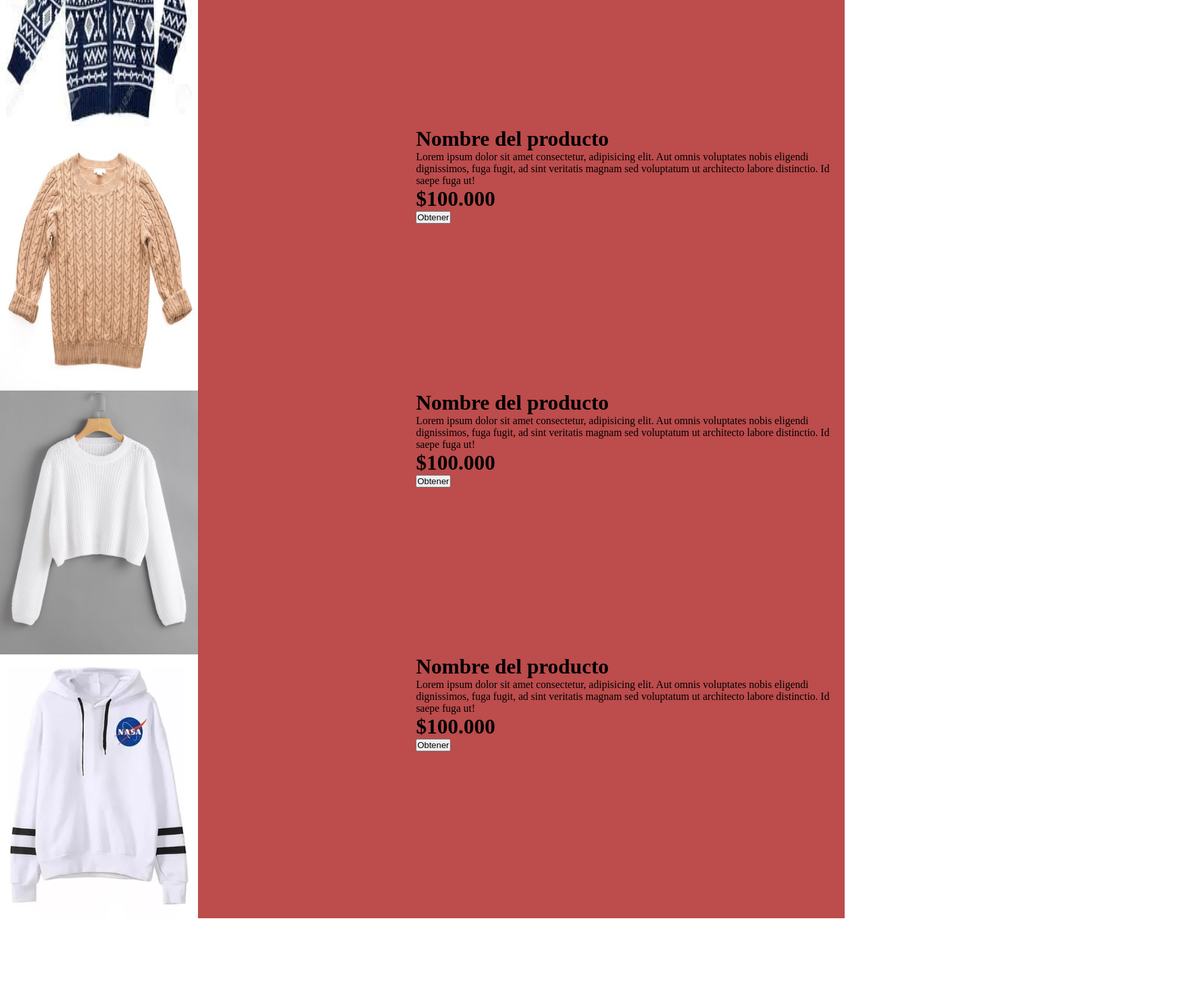
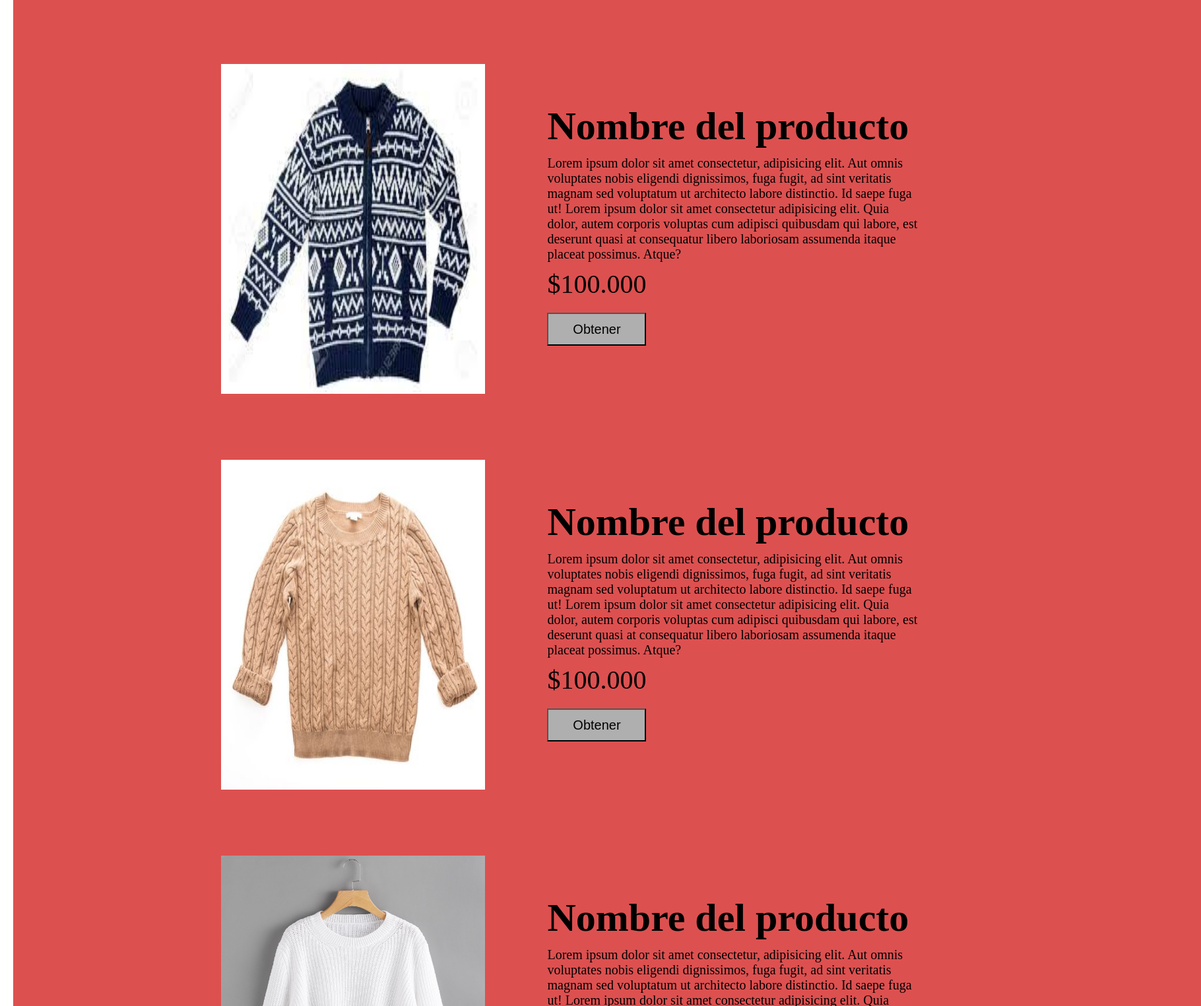
Before and after one commit to valerivera10/proyecto-HTML-Y-CSS, a plain HTML site: page index.html in a window 1280 px wide. Shown: the part 704-2229 px from the top of the page at 66% size, 1820 px wide, since content can reach past the window. Before the commit the page ends 2096 px from the top, so only its background shows below. Drawn offline with Linux system fonts and the light colour scheme.

Commit message:
feat: :construction: estructura de la pagina y css en las imagenes y el texto

```diff
--- a/css/style.css
+++ b/css/style.css
@@ -40,19 +40,53 @@ header nav ul li a {
 
 /* productos */
 .productos {
-    background-color: rgb(189, 76, 76);
+    /*background-color: rgb(189, 76, 76);*/
+    margin: 20px;
 }
 
 .producto {
     display: flex;
+    width: 1800px;
+    height: 600px;
+    background: rgb(221, 80, 80);
+    padding: 15px;
 }
+.cajaIzquierda {
+   width: 80%;
+   height: 50%;
+}
+.cajaIzquierda img {
+    display: flex;
+    width: 400px;
+    height: 500px;
+    position: relative;
+    top: 70px;
+    right: -300px;
+}
+
 .cajaDerecha {
-    width: 100%;
-    height: 80%;
+    width: 700px;
+    position: relative;
+    top: 120px;
+    right: 400px;
 }
-.cajaDerecha img {
-    display: flex;
-    width: 300px;
-    height: 400px;
-
+.titulo {
+    font-size: 30px;
+    margin: 10px;
 }
+.texto {
+    font-size: 20px;
+    margin: 10px;
+}
+.precio {
+    font-size: 40px;
+    margin: 10px;
+}
+button {
+    width: 150px;
+    height: 50px;
+    font-size: 20px;
+    margin: 10px;
+    background-color: rgb(175, 175, 175);
+    cursor: pointer;
+}
--- a/index.html
+++ b/index.html
@@ -25,10 +25,10 @@
     <main class="productos">
 
         <div class="producto">
-            <div class="cajaDerecha">
+            <div class="cajaIzquierda">
                 <img src="/storage/img/img1.webp" alt="">
             </div>
-            <div class="cajaIzquierda">
+            <div class="cajaDerecha">
                 <div class="titulo">
                     <h1>Nombre del producto</h1>
                 </div>
@@ -36,20 +36,24 @@
                     <p>Lorem ipsum dolor sit amet consectetur, adipisicing elit.
                         Aut omnis voluptates nobis eligendi dignissimos, fuga
                         fugit, ad sint veritatis magnam sed voluptatum ut
-                        architecto labore distinctio. Id saepe fuga ut!</p>
+                        architecto labore distinctio. Id saepe fuga ut!
+                        Lorem ipsum dolor sit amet consectetur adipisicing elit.
+                         Quia dolor, autem corporis voluptas cum adipisci
+                         quibusdam qui labore, est deserunt quasi at consequatur
+                         libero laboriosam assumenda itaque placeat possimus. Atque?</p>
                 </div>
                 <div class="precio">
-                    <h1>$100.000</h1>
+                    <p>$100.000</p>
                 </div>
                 <button>Obtener</button>
             </div>
         </div>
 
         <div class="producto">
-            <div class="cajaDerecha">
+            <div class="cajaIzquierda">
                 <img src="/storage/img/img2.jpeg" alt="">
             </div>
-            <div class="cajaIzquierda">
+            <div class="cajaDerecha">
                 <div class="titulo">
                     <h1>Nombre del producto</h1>
                 </div>
@@ -57,20 +61,24 @@
                     <p>Lorem ipsum dolor sit amet consectetur, adipisicing elit.
                         Aut omnis voluptates nobis eligendi dignissimos, fuga
                         fugit, ad sint veritatis magnam sed voluptatum ut
-                        architecto labore distinctio. Id saepe fuga ut!</p>
+                        architecto labore distinctio. Id saepe fuga ut!
+                        Lorem ipsum dolor sit amet consectetur adipisicing elit.
+                         Quia dolor, autem corporis voluptas cum adipisci
+                         quibusdam qui labore, est deserunt quasi at consequatur
+                         libero laboriosam assumenda itaque placeat possimus. Atque?</p>
                 </div>
                 <div class="precio">
-                    <h1>$100.000</h1>
+                    <p>$100.000</p>
                 </div>
                 <button>Obtener</button>
             </div>
         </div>
 
         <div class="producto">
-            <div class="cajaDerecha">
+            <div class="cajaIzquierda">
                 <img src="/storage/img/img3.jpg" alt="">
             </div>
-            <div class="cajaIzquierda">
+            <div class="cajaDerecha">
                 <div class="titulo">
                     <h1>Nombre del producto</h1>
                 </div>
@@ -78,20 +86,24 @@
                     <p>Lorem ipsum dolor sit amet consectetur, adipisicing elit.
                         Aut omnis voluptates nobis eligendi dignissimos, fuga
                         fugit, ad sint veritatis magnam sed voluptatum ut
-                        architecto labore distinctio. Id saepe fuga ut!</p>
+                        architecto labore distinctio. Id saepe fuga ut!
+                        Lorem ipsum dolor sit amet consectetur adipisicing elit.
+                         Quia dolor, autem corporis voluptas cum adipisci
+                         quibusdam qui labore, est deserunt quasi at consequatur
+                         libero laboriosam assumenda itaque placeat possimus. Atque?</p>
                 </div>
                 <div class="precio">
-                    <h1>$100.000</h1>
+                    <p>$100.000</p>
                 </div>
                 <button>Obtener</button>
             </div>
         </div>
 
         <div class="producto">
-            <div class="cajaDerecha">
+            <div class="cajaIzquierda">
                 <img src="/storage/img/img4.jpg" alt="">
             </div>
-            <div class="cajaIzquierda">
+            <div class="cajaDerecha">
                 <div class="titulo">
                     <h1>Nombre del producto</h1>
                 </div>
@@ -99,20 +111,24 @@
                     <p>Lorem ipsum dolor sit amet consectetur, adipisicing elit.
                         Aut omnis voluptates nobis eligendi dignissimos, fuga
                         fugit, ad sint veritatis magnam sed voluptatum ut
-                        architecto labore distinctio. Id saepe fuga ut!</p>
+                        architecto labore distinctio. Id saepe fuga ut!
+                        Lorem ipsum dolor sit amet consectetur adipisicing elit.
+                         Quia dolor, autem corporis voluptas cum adipisci
+                         quibusdam qui labore, est deserunt quasi at consequatur
+                         libero laboriosam assumenda itaque placeat possimus. Atque?</p>
                 </div>
                 <div class="precio">
-                    <h1>$100.000</h1>
+                    <p>$100.000</p>
                 </div>
                 <button>Obtener</button>
             </div>
         </div>
 
         <div class="producto">
-            <div class="cajaDerecha">
+            <div class="cajaIzquierda">
                 <img src="/storage/img/img5.webp" alt="">
             </div>
-            <div class="cajaIzquierda">
+            <div class="cajaDerecha">
                 <div class="titulo">
                     <h1>Nombre del producto</h1>
                 </div>
@@ -120,10 +136,90 @@
                     <p>Lorem ipsum dolor sit amet consectetur, adipisicing elit.
                         Aut omnis voluptates nobis eligendi dignissimos, fuga
                         fugit, ad sint veritatis magnam sed voluptatum ut
-                        architecto labore distinctio. Id saepe fuga ut!</p>
+                        architecto labore distinctio. Id saepe fuga ut!
+                        Lorem ipsum dolor sit amet consectetur adipisicing elit.
+                         Quia dolor, autem corporis voluptas cum adipisci
+                         quibusdam qui labore, est deserunt quasi at consequatur
+                         libero laboriosam assumenda itaque placeat possimus. Atque?</p>
                 </div>
                 <div class="precio">
-                    <h1>$100.000</h1>
+                    <p>$100.000</p>
+                </div>
+                <button>Obtener</button>
+            </div>
+        </div>
+
+        <div class="producto">
+            <div class="cajaIzquierda">
+                <img src="/storage/img/img6.png" alt="">
+            </div>
+            <div class="cajaDerecha">
+                <div class="titulo">
+                    <h1>Nombre del producto</h1>
+                </div>
+                <div class="texto">
+                    <p>Lorem ipsum dolor sit amet consectetur, adipisicing elit.
+                        Aut omnis voluptates nobis eligendi dignissimos, fuga
+                        fugit, ad sint veritatis magnam sed voluptatum ut
+                        architecto labore distinctio. Id saepe fuga ut!
+                        Lorem ipsum dolor sit amet consectetur adipisicing elit.
+                         Quia dolor, autem corporis voluptas cum adipisci
+                         quibusdam qui labore, est deserunt quasi at consequatur
+                         libero laboriosam assumenda itaque placeat possimus. Atque?</p>
+                </div>
+                <div class="precio">
+                    <p>$100.000</p>
+                </div>
+                <button>Obtener</button>
+            </div>
+        </div>
+
+        <div class="producto">
+            <div class="cajaIzquierda">
+                <img src="/storage/img/img7.webp" alt="">
+            </div>
+            <div class="cajaDerecha">
+                <div class="titulo">
+                    <h1>Nombre del producto</h1>
+                </div>
+                <div class="texto">
+                    <p>Lorem ipsum dolor sit amet consectetur, adipisicing elit.
+                        Aut omnis voluptates nobis eligendi dignissimos, fuga
+                        fugit, ad sint veritatis magnam sed voluptatum ut
+                        architecto labore distinctio. Id saepe fuga ut!
+                        Lorem ipsum dolor sit amet consectetur adipisicing elit.
+                         Quia dolor, autem corporis voluptas cum adipisci
+                         quibusdam qui labore, est deserunt quasi at consequatur
+                         libero laboriosam assumenda itaque placeat possimus. Atque?</p>
+                </div>
+                <div class="precio">
+                    <p>$100.000</p>
+                </div>
+                <button>Obtener</button>
+            </div>
+        </div>
+
+        <div class="producto">
+            <div class="cajaIzquierda">
+                <img src="/storage/img/img8.jpg" alt="">
+            </div>
+            <div class="cajaDerecha">
+                <div class="titulo">
+                    <h1>Nombre del producto</h1>
+                </div>
+                <div class="texto">
+                    <p>Lorem ipsum dolor sit amet consectetur, adipisicing elit.
+                        Aut omnis voluptates nobis eligendi dignissimos, fuga
+                        fugit, ad sint veritatis magnam sed voluptatum ut
+                        architecto labore distinctio. Id saepe fuga ut!
+                        Lorem ipsum dolor sit amet consectetur adipisicing elit.
+                         Quia dolor, autem corporis voluptas cum adipisci
+                         quibusdam qui labore, est deserunt quasi at consequatur
+                         libero laboriosam assumenda itaque placeat possimus. Atque?
+                    </p>
+                </div>
+                <div class="precio">
+                    <p>$100.000</p>
                 </div>
                 <button>Obtener</button>
             </div>
```
Also changed, not shown: storage/img/img6.png (added), storage/img/img7.webp (added), storage/img/img8.jpg (added).
